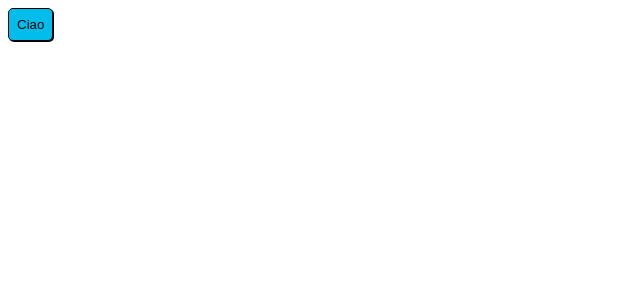
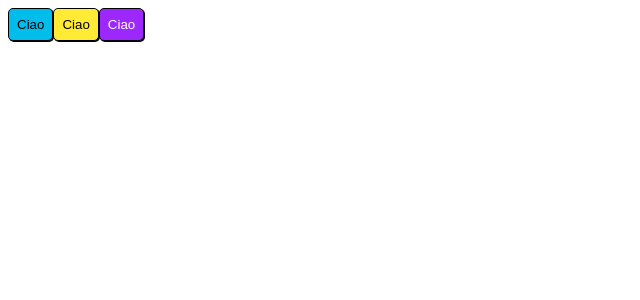
Before and after one commit to DomeT99/easy-kit-component, a Vue app: page / in a window 1280 px wide. Shown: the top 300 px of the page, without its empty margins (0-640 px from the left). Built offline with nearby package versions, Linux system fonts and the light colour scheme.

Commit message:
feat: styling all button

```diff
--- a/src/App.vue
+++ b/src/App.vue
@@ -1,7 +1,8 @@
 <script setup lang="ts">
 import Button from "./components/button/Button.vue";
-
 </script>
 <template>
   <Button>Ciao</Button>
+  <Button :custom-classes="['button', 'is-secondary']">Ciao</Button>
+  <Button :custom-classes="['button', 'is-tertiary']">Ciao</Button>
 </template>
--- a/src/scss/components/_button.scss
+++ b/src/scss/components/_button.scss
@@ -2,7 +2,10 @@
   padding: 8px;
   border: 1px solid #000;
   border-radius: 5px;
-  background-color: transparent;
   box-shadow: 1px 1px 0.2px #000;
   cursor: pointer;
+
+  &.button:disabled {
+    opacity: .7;
+  }
 }
```
